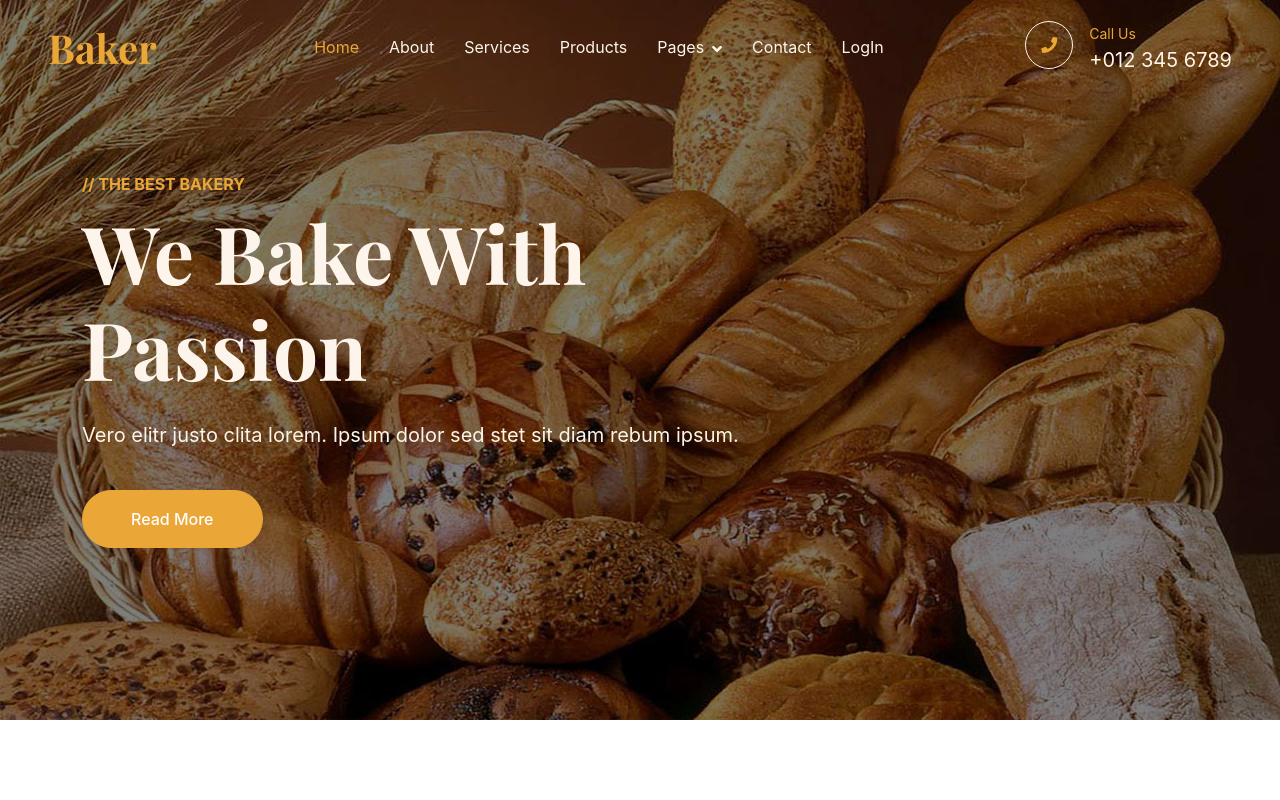
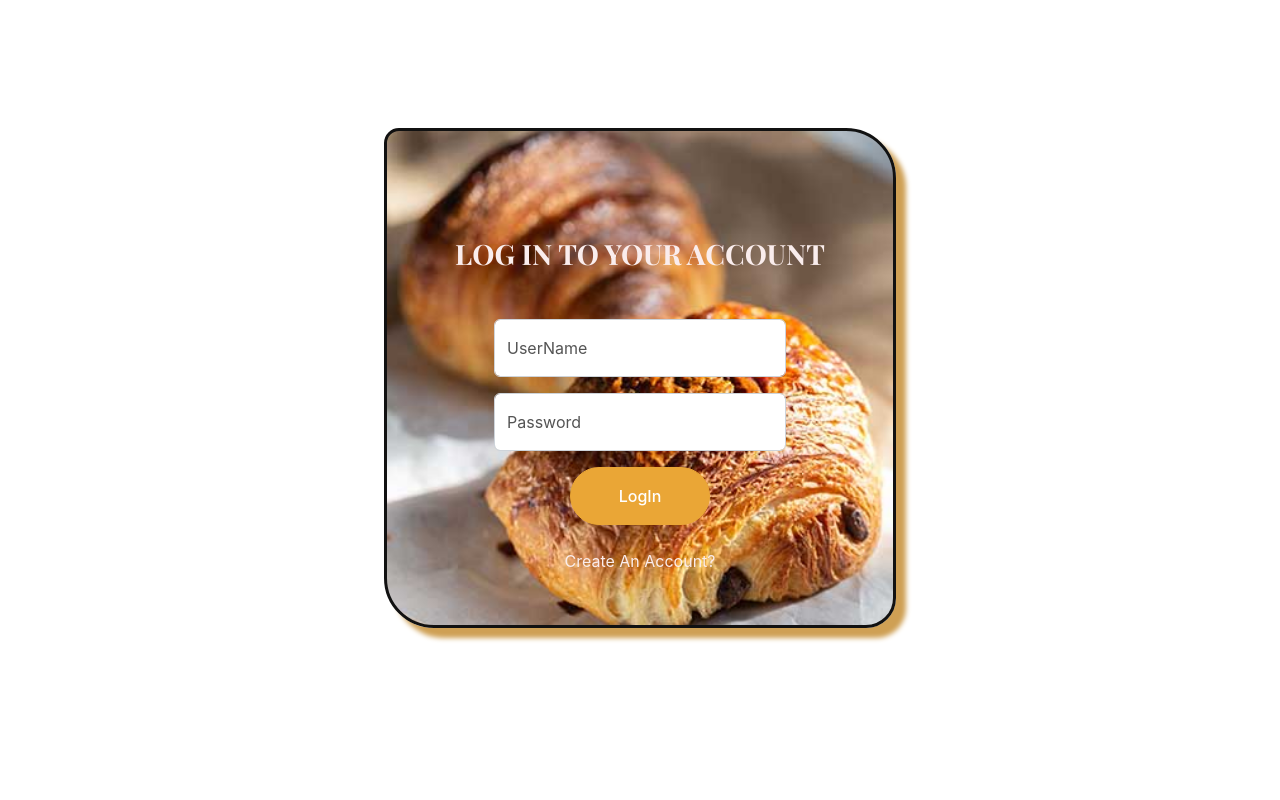
Before and after one commit to simranvadhwani/bakers, a React (Create React App) app: page / in a window 1280 px wide. Shown: the top 800 px of the page. Built offline with nearby package versions, Linux system fonts and the light colour scheme.

Commit message:
bind with web api call

```diff
--- a/package.json
+++ b/package.json
@@ -6,6 +6,7 @@
     "@testing-library/jest-dom": "^5.17.0",
     "@testing-library/react": "^13.4.0",
     "@testing-library/user-event": "^13.5.0",
+    "axios": "^1.6.8",
     "react": "^18.2.0",
     "react-dom": "^18.2.0",
     "react-hook-form": "^7.51.1",
--- a/src/App.js
+++ b/src/App.js
@@ -1,5 +1,10 @@
 import "./App.css";
-import { BrowserRouter as Router, Routes, Route } from "react-router-dom";
+import {
+  BrowserRouter as Router,
+  Routes,
+  Route,
+  Navigate,
+} from "react-router-dom";
 import Navbar from "./Components/Navbar/Navbar";
 import Experience from "./Components/Experience/Experience";
 import AboutUs from "./Components/AboutUs/AboutUs";
@@ -21,15 +26,16 @@ function App() {
         <Navbar />
       </ShowNavbar>
       <Routes>
-        <Route path="/" element={<Home />} />
+        <Route path="/" element={<LogIn />} />
+        <Route path="/home" element={<Home />} />
         <Route path="/experience" element={<Experience />} />
         <Route path="/aboutus" element={<AboutUs />} />
         <Route path="/products" element={<Products />} />
         <Route path="/services" element={<Services />} />
         <Route path="/ourteam" element={<OurTeam />} />
         <Route path="/contactus" element={<ContactUs />} />
-        <Route path="/login" element={<LogIn />} />
         <Route path="/register" element={<Register />} />
+        <Route path="*" element={<Navigate to="/" />} />{" "}
       </Routes>
       <ShowFooter>
         <Footer />
--- a/src/Components/LogIn/LogIn.jsx
+++ b/src/Components/LogIn/LogIn.jsx
@@ -1,17 +1,38 @@
 import React, { useState } from "react";
 import backgroundImage from "../../img/about-1.jpg";
-import { Link} from "react-router-dom";
-import {useForm} from "react-hook-form";
+import { Link, useNavigate } from "react-router-dom";
+import { useForm } from "react-hook-form";
+import api from "../../Services/ApiConfigurationService";
 const LogIn = () => {
+  const navigate = useNavigate();
   const {
     register,
     handleSubmit,
     formState: { errors, isSubmitted },
   } = useForm();
+
   const [isLogin, setIsLogin] = useState(false);
-  const onSubmit = (data) => {
-    console.log(data);
+  const [loginError, setLoginError] = useState(null);
+
+  const onSubmit = async (loginData) => {
+    try {
+      // Set loading state
       setIsLogin(true);
+      const response = await api.post("Account/login", loginData);
+      const token = response.data.token;
+      // Store the token in local storage
+      localStorage.setItem("token", token);
+      navigate("/home");
+    } catch (error) {
+      if (error.response && error.response.status === 401) {
+        setLoginError("Unauthorized: Please check your credentials.");
+      } else {
+        setLoginError("An unexpected error occurred. Please try again later.");
+      }
+    } finally {
+      // Reset loading state
+      setIsLogin(false);
+    }
   };
 
   return (
@@ -42,7 +63,7 @@ const LogIn = () => {
                           className="form-control"
                           id="username"
                           placeholder="User Name"
-                          {...register("username",{required:true})}
+                          {...register("username", { required: true })}
                         />
                         <label>UserName</label>
                       </div>
@@ -95,11 +116,13 @@ const LogIn = () => {
         </div>
       </div>
       {/* Alert for successful registration */}
+      {isSubmitted && !isLogin && !loginError && (
         <div className="col-md-4 offset-md-4 mt-3">
-        {isLogin && isSubmitted && (
           <div className="alert alert-success">LogIn successful!</div>
+
+          {loginError && <div className="alert alert-danger">{loginError}</div>}
+        </div>
       )}
-      </div>
     </>
   );
 };
--- a/src/Components/Navbar/Navbar.jsx
+++ b/src/Components/Navbar/Navbar.jsx
@@ -2,13 +2,14 @@ import React from "react";
 import { Link } from "react-router-dom";
 
 const Navbar = () => {
+  const getToken = localStorage.getItem("token");
   return (
     <>
       <nav
         className="navbar navbar-expand-lg navbar-dark fixed-top py-lg-0 px-lg-5 wow fadeIn"
         data-wow-delay="0.1s"
       >
-        <Link to="/" className="navbar-brand ms-4 ms-lg-0">
+        <Link to="/home" className="navbar-brand ms-4 ms-lg-0">
           <h1 className="text-primary m-0">Baker</h1>
         </Link>
         <button
@@ -21,7 +22,7 @@ const Navbar = () => {
         </button>
         <div className="collapse navbar-collapse" id="navbarCollapse">
           <div className="navbar-nav mx-auto p-4 p-lg-0">
-            <Link to="/" className="nav-item nav-link active">
+            <Link to="/home" className="nav-item nav-link active">
               Home
             </Link>
             <Link to="/aboutus" className="nav-item nav-link">
--- a/src/Components/Register/Register.jsx
+++ b/src/Components/Register/Register.jsx
@@ -2,6 +2,7 @@ import React, { useState } from "react";
 import backgroundImage from "../../img/about-1.jpg";
 import { Link, useNavigate } from "react-router-dom";
 import { useForm } from "react-hook-form";
+import api from "../../Services/ApiConfigurationService";
 
 const Register = () => {
   const navigate = useNavigate(); // Get the history object from React Router
@@ -12,11 +13,29 @@ const Register = () => {
   } = useForm();
 
   const [isRegistered, setIsRegistered] = useState(false);
-  const onSubmit = (data) => {
-    console.log(data);
-    setIsRegistered(true);
-    // Redirect to login page after successful registration
-    navigate("/login");
+  const [registerError, setRegisterError] = useState(null);
+  const onSubmit = async (data) => {
+    try {
+      console.log(data);
+      const response = await api.post("Account/register", data);
+      console.log("register", response);
+      setIsRegistered(true);
+      // Redirect to login page after successful registration
+      navigate("/login");
+    } catch (error) {
+      if (error.response && error.response.status === 500) {
+        setRegisterError(
+          "User creation failed! Please check user details and try again."
+        );
+      } else {
+        setRegisterError(
+          "An unexpected error occurred. Please try again later."
+        );
+      }
+    } finally {
+      // Reset loading state
+      setIsRegistered(false);
+    }
   };
   return (
     <>
@@ -123,8 +142,11 @@ const Register = () => {
       </div>
       {/* Alert for successful registration */}
       <div className="col-md-4 offset-md-4 mt-3">
-        {isRegistered && isSubmitted && (
-          <div className="alert alert-success">Registration successful!</div>
+        {isSubmitted && !isRegistered && !registerError && (
+          <div className="alert alert-success">User created successfully!</div>
+        )}
+        {registerError && (
+          <div className="alert alert-danger">{registerError}</div>
         )}
       </div>
     </>
--- a/src/Components/ShowFooter/ShowFooter.jsx
+++ b/src/Components/ShowFooter/ShowFooter.jsx
@@ -5,7 +5,7 @@ const ShowFooter = ({ children }) => {
   const location = useLocation();
   const [showFooter, setShowFooter] = useState(false);
   useEffect(() => {
-    if (location.pathname === "/login" || location.pathname === "/register") {
+    if (location.pathname === "/" || location.pathname === "/register") {
       setShowFooter(false);
     } else {
       setShowFooter(true);
--- a/src/Components/ShowNavbar/ShowNavbar.jsx
+++ b/src/Components/ShowNavbar/ShowNavbar.jsx
@@ -5,7 +5,7 @@ const ShowNavbar = ({ children }) => {
   const [showNavbar, setShowNavbar] = useState(false);
 
   useEffect(() => {
-    if (location.pathname === "/login" || location.pathname === "/register") {
+    if (location.pathname === "/" || location.pathname === "/register") {
       setShowNavbar(false);
     } else {
       setShowNavbar(true);
--- /dev/null
+++ b/src/Services/ApiConfigurationService.js
@@ -0,0 +1,12 @@
+import axios from "axios";
+
+const API_BASE_URL = "https://localhost:7131/";
+
+const api = axios.create({
+  baseURL: API_BASE_URL,
+  headers: {
+    "Content-Type": "application/json",
+  },
+});
+
+export default api;
```
Also changed, not shown: 1 other file (tests, documents, lock files or other folders). Lines whose indentation alone changed are shown as unchanged.
